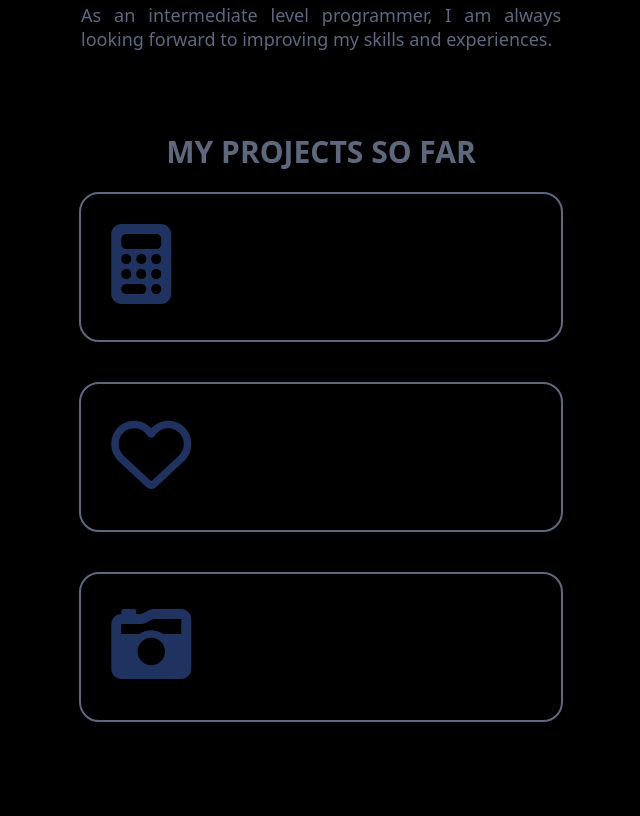
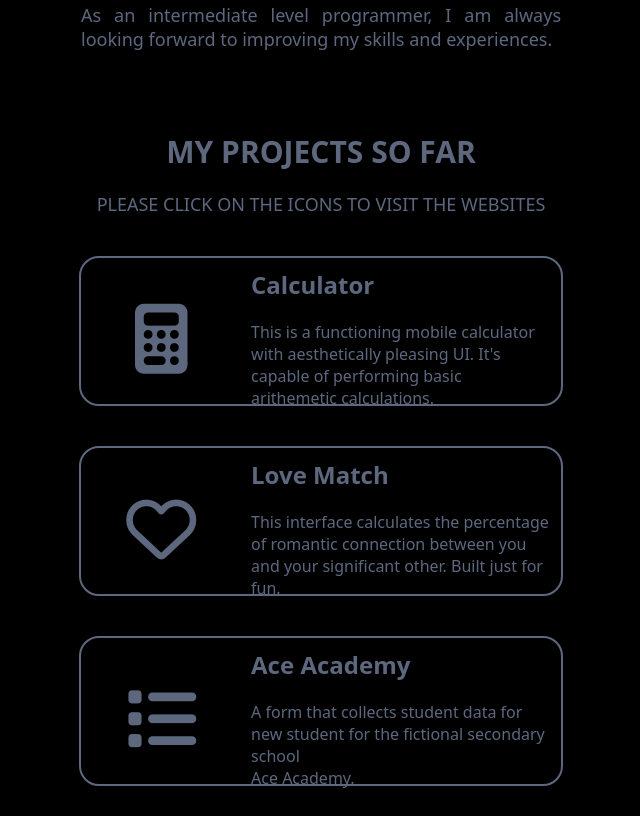
Before and after one commit to Quietonset/Esther-Chinda-Portfolio, a plain HTML site: page index.html in a window 1280 px wide. Shown: the part 1345-2161 px from the top of the page, without its empty margins (621-1261 px from the left). Before the commit the page ends 2097 px from the top, so only its background shows below. Drawn offline with Linux system fonts and the light colour scheme; a script that the page names is missing.

Commit message:
re-edited all files

```diff
--- a/css/desktop.css
+++ b/css/desktop.css
@@ -137,6 +137,8 @@ h2{
     flex-direction: column;
 }
 .box{
+    display: grid;
+    grid-template-columns: repeat(3, 1fr);
     height: 150px;
     width: 93%;
     border: solid 2px;
@@ -146,16 +148,31 @@ h2{
 }
 .box:hover{
     border-color: #dee8fe;
-    border-width: 3px;
+    /* border-width: 3px; */
     cursor: pointer;
     height: 165px;
     width: 98%;
     color: #dee8fe;
-    /* background-color: #3b475c; */
-    /* transform: translateY(-4px) translateX(4px); */
 }
 .project-icons{
-    font-size: 80px;
-    color: #203260;
-    margin: 30px;
+    font-size: 70px;
+    /* color: #425c95; */
+    margin: 15px;
+    text-align: center;
+    align-content: center;
 }
+.project-info{
+    grid-column-start: 2;
+    grid-column-end: 4;
+}
+.project-links{
+    text-align: center;
+    align-content: center;
+    color: #5d687f;
+}
+.project-links:hover{
+    color:#dee8fe;
+}
+.mini-text{
+    padding: 10px;
+}
--- a/index.html
+++ b/index.html
@@ -70,14 +70,27 @@
                 </div>
                 <div id="projects">
                     <h1 class="heading">MY PROJECTS SO FAR</h1>
+                    <p>PLEASE CLICK ON THE ICONS TO VISIT THE WEBSITES</p>
                     <div class="box">
-                        <i class="fa-solid fa-calculator project-icons"></i>
+                        <a href="https://quietonset.github.io/Calculator.github.io/" class="project-links"><i class="fa-solid fa-calculator project-icons"></i></a>
+                        <div class="project-info">
+                            <h2>Calculator</h2>
+                            <div class="mini-text">This is a functioning mobile calculator with aesthetically pleasing UI. It's capable of performing basic arithemetic calculations.</div>
+                        </div>
                     </div>
                     <div class="box">
-                        <i class="fa-regular fa-heart project-icons"></i>
+                        <a href="https://quietonset.github.io/Love-Match/" class="project-links"><i class="fa-regular fa-heart project-icons"></i></a>
+                        <div class="project-info">
+                            <h2>Love Match</h2>
+                            <div class="mini-text">This interface calculates the percentage of romantic connection between you and your significant other. Built just for fun.</div>
+                        </div>
                     </div>
                     <div class="box">
-                        <i class="fa-solid fa-camera-retro project-icons"></i>
+                        <a href="https://quietonset.github.io/Secondary-School-Form/" class="project-links"><i class="fa-solid fa-list project-icons"></i></a>
+                        <div class="project-info">
+                            <h2>Ace Academy</h2>
+                            <div class="mini-text">A form that collects student data for new student for the fictional secondary school <br> Ace Academy.</div>
+                        </div>
                     </div>
                 </div>
             </div>
```
Also changed, not shown: index.js (deleted).
